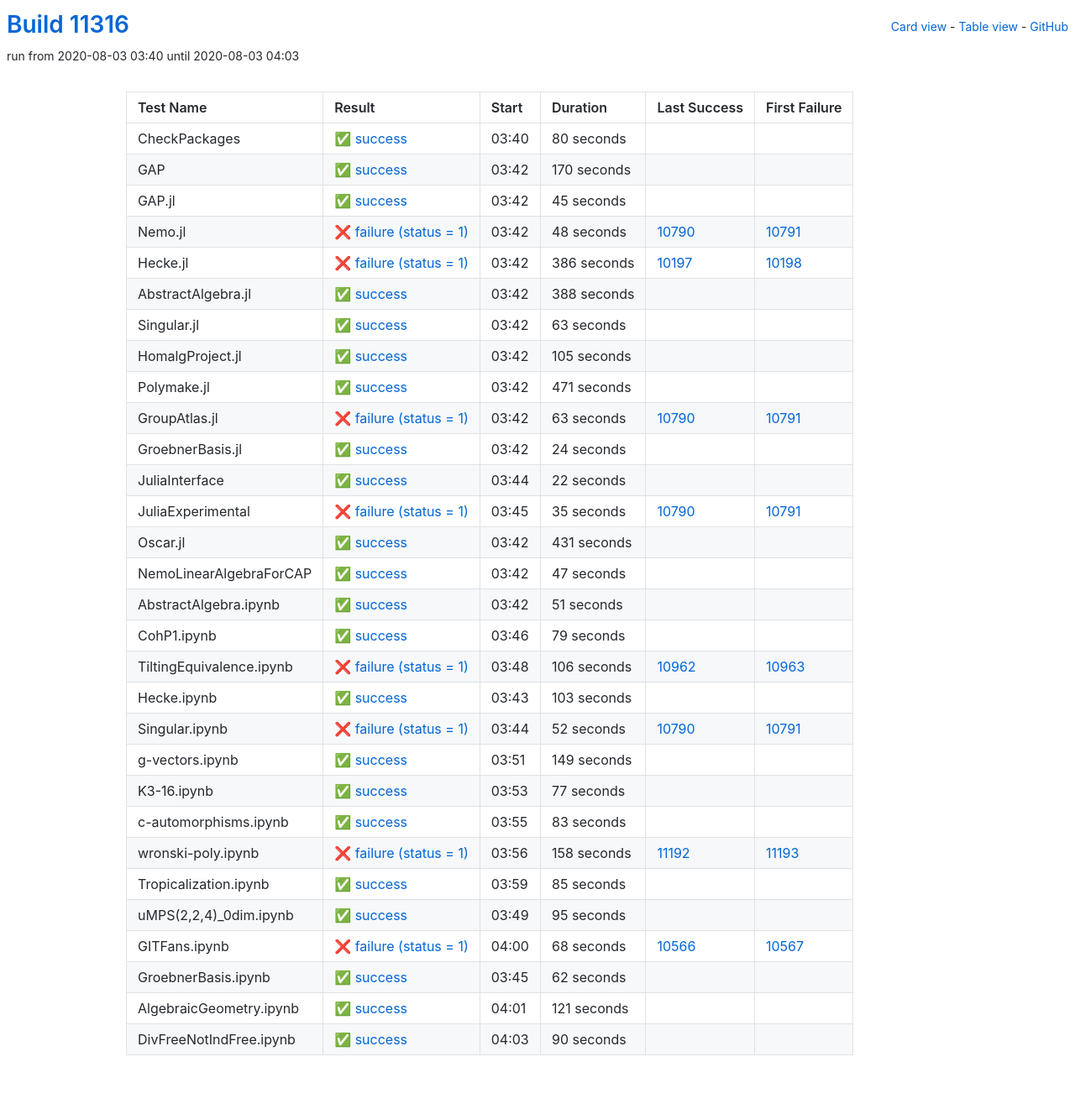
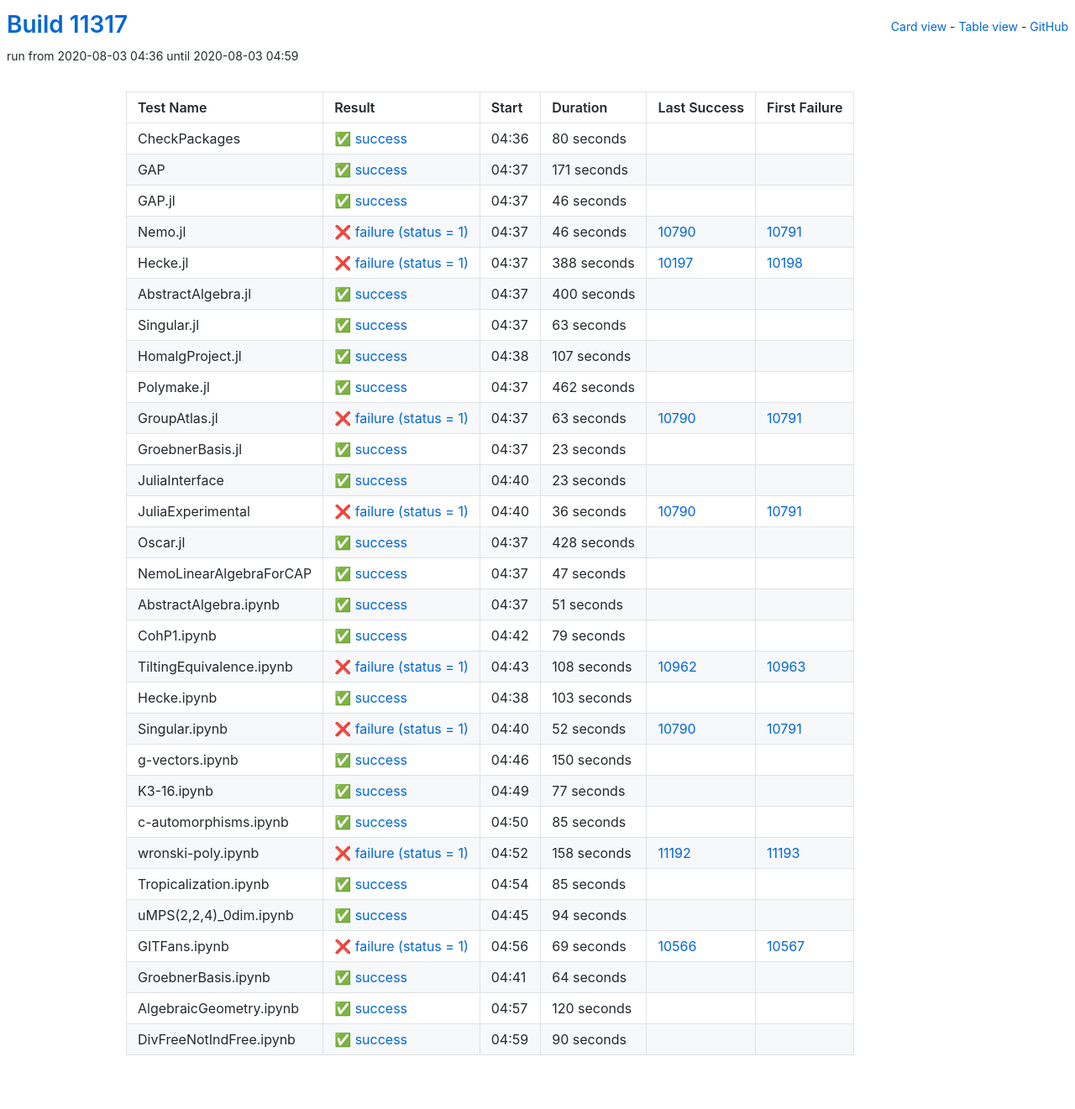
Before and after one commit to oscar-system/oscar-ci-status, a Jekyll site: the page built from table.html, in a window 1280 px wide. Shown: the whole page at 84% size. Built offline with Jekyll 4.4.1, drawn with Linux system fonts in a browser that asks for light colours.

Commit message:
Build #11317

```diff
--- a/_data/ci.yml
+++ b/_data/ci.yml
@@ -1,6 +1,6 @@
 ---
-build: 11316
-build_url: https://oscarci.mathematik.uni-kl.de/job/oscar/11316/
+build: 11317
+build_url: https://oscarci.mathematik.uni-kl.de/job/oscar/11317/
 job: oscar
 organization: oscar-system
 repo: oscar-ci-status
@@ -8,8 +8,8 @@
 tests:
 - name: CheckPackages
   id: checkpackages
-  log: https://oscarci.mathematik.uni-kl.de/job/oscar/11316/artifact/logs/build-11316/CheckPackages.log
-  start: 2020-08-03 03:40
+  log: https://oscarci.mathematik.uni-kl.de/job/oscar/11317/artifact/logs/build-11317/CheckPackages.log
+  start: 2020-08-03 04:36
   success: true
   exitcode: 0
   status: success
@@ -20,68 +20,68 @@
   first_failure_url:
 - name: GAP
   id: gap
-  log: https://oscarci.mathematik.uni-kl.de/job/oscar/11316/artifact/logs/build-11316/GAP.log
-  start: 2020-08-03 03:42
+  log: https://oscarci.mathematik.uni-kl.de/job/oscar/11317/artifact/logs/build-11317/GAP.log
+  start: 2020-08-03 04:37
   success: true
   exitcode: 0
   status: success
-  duration: 170
+  duration: 171
   last_success: false
   last_success_url:
   first_failure: false
   first_failure_url:
 - name: GAP.jl
   id: gap-jl
-  log: https://oscarci.mathematik.uni-kl.de/job/oscar/11316/artifact/logs/build-11316/GAP.jl.log
-  start: 2020-08-03 03:42
+  log: https://oscarci.mathematik.uni-kl.de/job/oscar/11317/artifact/logs/build-11317/GAP.jl.log
+  start: 2020-08-03 04:37
   success: true
   exitcode: 0
   status: success
-  duration: 45
+  duration: 46
   last_success: false
   last_success_url:
   first_failure: false
   first_failure_url:
 - name: Nemo.jl
   id: nemo-jl
-  log: https://oscarci.mathematik.uni-kl.de/job/oscar/11316/artifact/logs/build-11316/Nemo.jl.log
-  start: 2020-08-03 03:42
+  log: https://oscarci.mathematik.uni-kl.de/job/oscar/11317/artifact/logs/build-11317/Nemo.jl.log
+  start: 2020-08-03 04:37
   success: false
   exitcode: 1
   status: failure
-  duration: 48
+  duration: 46
   last_success: 10790
   last_success_url: https://oscarci.mathematik.uni-kl.de/job/oscar/10790/
   first_failure: 10791
   first_failure_url: https://oscarci.mathematik.uni-kl.de/job/oscar/10791/
 - name: Hecke.jl
   id: hecke-jl
-  log: https://oscarci.mathematik.uni-kl.de/job/oscar/11316/artifact/logs/build-11316/Hecke.jl.log
-  start: 2020-08-03 03:42
+  log: https://oscarci.mathematik.uni-kl.de/job/oscar/11317/artifact/logs/build-11317/Hecke.jl.log
+  start: 2020-08-03 04:37
   success: false
   exitcode: 1
   status: failure
-  duration: 386
+  duration: 388
   last_success: 10197
   last_success_url: https://oscarci.mathematik.uni-kl.de/job/oscar/10197/
   first_failure: 10198
   first_failure_url: https://oscarci.mathematik.uni-kl.de/job/oscar/10198/
 - name: AbstractAlgebra.jl
   id: abstractalgebra-jl
-  log: https://oscarci.mathematik.uni-kl.de/job/oscar/11316/artifact/logs/build-11316/AbstractAlgebra.jl.log
-  start: 2020-08-03 03:42
+  log: https://oscarci.mathematik.uni-kl.de/job/oscar/11317/artifact/logs/build-11317/AbstractAlgebra.jl.log
+  start: 2020-08-03 04:37
   success: true
   exitcode: 0
   status: success
-  duration: 388
+  duration: 400
   last_success: false
   last_success_url:
   first_failure: false
   first_failure_url:
 - name: Singular.jl
   id: singular-jl
-  log: https://oscarci.mathematik.uni-kl.de/job/oscar/11316/artifact/logs/build-11316/Singular.jl.log
-  start: 2020-08-03 03:42
+  log: https://oscarci.mathematik.uni-kl.de/job/oscar/11317/artifact/logs/build-11317/Singular.jl.log
+  start: 2020-08-03 04:37
   success: true
   exitcode: 0
   status: success
@@ -92,32 +92,32 @@
   first_failure_url:
 - name: HomalgProject.jl
   id: homalgproject-jl
-  log: https://oscarci.mathematik.uni-kl.de/job/oscar/11316/artifact/logs/build-11316/HomalgProject.jl.log
-  start: 2020-08-03 03:42
+  log: https://oscarci.mathematik.uni-kl.de/job/oscar/11317/artifact/logs/build-11317/HomalgProject.jl.log
+  start: 2020-08-03 04:38
   success: true
   exitcode: 0
   status: success
-  duration: 105
+  duration: 107
   last_success: false
   last_success_url:
   first_failure: false
   first_failure_url:
 - name: Polymake.jl
   id: polymake-jl
-  log: https://oscarci.mathematik.uni-kl.de/job/oscar/11316/artifact/logs/build-11316/Polymake.jl.log
-  start: 2020-08-03 03:42
+  log: https://oscarci.mathematik.uni-kl.de/job/oscar/11317/artifact/logs/build-11317/Polymake.jl.log
+  start: 2020-08-03 04:37
   success: true
   exitcode: 0
   status: success
-  duration: 471
+  duration: 462
   last_success: false
   last_success_url:
   first_failure: false
   first_failure_url:
 - name: GroupAtlas.jl
   id: groupatlas-jl
-  log: https://oscarci.mathematik.uni-kl.de/job/oscar/11316/artifact/logs/build-11316/GroupAtlas.jl.log
-  start: 2020-08-03 03:42
+  log: https://oscarci.mathematik.uni-kl.de/job/oscar/11317/artifact/logs/build-11317/GroupAtlas.jl.log
+  start: 2020-08-03 04:37
   success: false
   exitcode: 1
   status: failure
@@ -128,56 +128,56 @@
   first_failure_url: https://oscarci.mathematik.uni-kl.de/job/oscar/10791/
 - name: GroebnerBasis.jl
   id: groebnerbasis-jl
-  log: https://oscarci.mathematik.uni-kl.de/job/oscar/11316/artifact/logs/build-11316/GroebnerBasis.jl.log
-  start: 2020-08-03 03:42
+  log: https://oscarci.mathematik.uni-kl.de/job/oscar/11317/artifact/logs/build-11317/GroebnerBasis.jl.log
+  start: 2020-08-03 04:37
   success: true
   exitcode: 0
   status: success
-  duration: 24
+  duration: 23
   last_success: false
   last_success_url:
   first_failure: false
   first_failure_url:
 - name: JuliaInterface
   id: juliainterface
-  log: https://oscarci.mathematik.uni-kl.de/job/oscar/11316/artifact/logs/build-11316/JuliaInterface.log
-  start: 2020-08-03 03:44
+  log: https://oscarci.mathematik.uni-kl.de/job/oscar/11317/artifact/logs/build-11317/JuliaInterface.log
+  start: 2020-08-03 04:40
   success: true
   exitcode: 0
   status: success
-  duration: 22
+  duration: 23
   last_success: false
   last_success_url:
   first_failure: false
   first_failure_url:
 - name: JuliaExperimental
   id: juliaexperimental
-  log: https://oscarci.mathematik.uni-kl.de/job/oscar/11316/artifact/logs/build-11316/JuliaExperimental.log
-  start: 2020-08-03 03:45
+  log: https://oscarci.mathematik.uni-kl.de/job/oscar/11317/artifact/logs/build-11317/JuliaExperimental.log
+  start: 2020-08-03 04:40
   success: false
   exitcode: 1
   status: failure
-  duration: 35
+  duration: 36
   last_success: 10790
   last_success_url: https://oscarci.mathematik.uni-kl.de/job/oscar/10790/
   first_failure: 10791
   first_failure_url: https://oscarci.mathematik.uni-kl.de/job/oscar/10791/
 - name: Oscar.jl
   id: oscar-jl
-  log: https://oscarci.mathematik.uni-kl.de/job/oscar/11316/artifact/logs/build-11316/Oscar.jl.log
-  start: 2020-08-03 03:42
+  log: https://oscarci.mathematik.uni-kl.de/job/oscar/11317/artifact/logs/build-11317/Oscar.jl.log
+  start: 2020-08-03 04:37
   success: true
   exitcode: 0
   status: success
-  duration: 431
+  duration: 428
   last_success: false
   last_success_url:
   first_failure: false
   first_failure_url:
 - name: NemoLinearAlgebraForCAP
   id: nemolinearalgebraforcap
-  log: https://oscarci.mathematik.uni-kl.de/job/oscar/11316/artifact/logs/build-11316/NemoLinearAlgebraForCAP.log
-  start: 2020-08-03 03:42
+  log: https://oscarci.mathematik.uni-kl.de/job/oscar/11317/artifact/logs/build-11317/NemoLinearAlgebraForCAP.log
+  start: 2020-08-03 04:37
   success: true
   exitcode: 0
   status: success
@@ -188,8 +188,8 @@
   first_failure_url:
 - name: AbstractAlgebra.ipynb
   id: abstractalgebra-ipynb
-  log: https://oscarci.mathematik.uni-kl.de/job/oscar/11316/artifact/logs/build-11316/AbstractAlgebra.ipynb.log
-  start: 2020-08-03 03:42
+  log: https://oscarci.mathematik.uni-kl.de/job/oscar/11317/artifact/logs/build-11317/AbstractAlgebra.ipynb.log
+  start: 2020-08-03 04:37
   success: true
   exitcode: 0
   status: success
@@ -200,8 +200,8 @@
   first_failure_url:
 - name: CohP1.ipynb
   id: cohp1-ipynb
-  log: https://oscarci.mathematik.uni-kl.de/job/oscar/11316/artifact/logs/build-11316/CohP1.ipynb.log
-  start: 2020-08-03 03:46
+  log: https://oscarci.mathematik.uni-kl.de/job/oscar/11317/artifact/logs/build-11317/CohP1.ipynb.log
+  start: 2020-08-03 04:42
   success: true
   exitcode: 0
   status: success
@@ -212,20 +212,20 @@
   first_failure_url:
 - name: TiltingEquivalence.ipynb
   id: tiltingequivalence-ipynb
-  log: https://oscarci.mathematik.uni-kl.de/job/oscar/11316/artifact/logs/build-11316/TiltingEquivalence.ipynb.log
-  start: 2020-08-03 03:48
+  log: https://oscarci.mathematik.uni-kl.de/job/oscar/11317/artifact/logs/build-11317/TiltingEquivalence.ipynb.log
+  start: 2020-08-03 04:43
   success: false
   exitcode: 1
   status: failure
-  duration: 106
+  duration: 108
   last_success: 10962
   last_success_url: https://oscarci.mathematik.uni-kl.de/job/oscar/10962/
   first_failure: 10963
   first_failure_url: https://oscarci.mathematik.uni-kl.de/job/oscar/10963/
 - name: Hecke.ipynb
   id: hecke-ipynb
-  log: https://oscarci.mathematik.uni-kl.de/job/oscar/11316/artifact/logs/build-11316/Hecke.ipynb.log
-  start: 2020-08-03 03:43
+  log: https://oscarci.mathematik.uni-kl.de/job/oscar/11317/artifact/logs/build-11317/Hecke.ipynb.log
+  start: 2020-08-03 04:38
   success: true
   exitcode: 0
   status: success
@@ -236,8 +236,8 @@
   first_failure_url:
 - name: Singular.ipynb
   id: singular-ipynb
-  log: https://oscarci.mathematik.uni-kl.de/job/oscar/11316/artifact/logs/build-11316/Singular.ipynb.log
-  start: 2020-08-03 03:44
+  log: https://oscarci.mathematik.uni-kl.de/job/oscar/11317/artifact/logs/build-11317/Singular.ipynb.log
+  start: 2020-08-03 04:40
   success: false
   exitcode: 1
   status: failure
@@ -248,20 +248,20 @@
   first_failure_url: https://oscarci.mathematik.uni-kl.de/job/oscar/10791/
 - name: g-vectors.ipynb
   id: g-vectors-ipynb
-  log: https://oscarci.mathematik.uni-kl.de/job/oscar/11316/artifact/logs/build-11316/g-vectors.ipynb.log
-  start: 2020-08-03 03:51
+  log: https://oscarci.mathematik.uni-kl.de/job/oscar/11317/artifact/logs/build-11317/g-vectors.ipynb.log
+  start: 2020-08-03 04:46
   success: true
   exitcode: 0
   status: success
-  duration: 149
+  duration: 150
   last_success: false
   last_success_url:
   first_failure: false
   first_failure_url:
 - name: K3-16.ipynb
   id: k3-16-ipynb
-  log: https://oscarci.mathematik.uni-kl.de/job/oscar/11316/artifact/logs/build-11316/K3-16.ipynb.log
-  start: 2020-08-03 03:53
+  log: https://oscarci.mathematik.uni-kl.de/job/oscar/11317/artifact/logs/build-11317/K3-16.ipynb.log
+  start: 2020-08-03 04:49
   success: true
   exitcode: 0
   status: success
@@ -272,20 +272,20 @@
   first_failure_url:
 - name: c-automorphisms.ipynb
   id: c-automorphisms-ipynb
-  log: https://oscarci.mathematik.uni-kl.de/job/oscar/11316/artifact/logs/build-11316/c-automorphisms.ipynb.log
-  start: 2020-08-03 03:55
+  log: https://oscarci.mathematik.uni-kl.de/job/oscar/11317/artifact/logs/build-11317/c-automorphisms.ipynb.log
+  start: 2020-08-03 04:50
   success: true
   exitcode: 0
   status: success
-  duration: 83
+  duration: 85
   last_success: false
   last_success_url:
   first_failure: false
   first_failure_url:
 - name: wronski-poly.ipynb
   id: wronski-poly-ipynb
-  log: https://oscarci.mathematik.uni-kl.de/job/oscar/11316/artifact/logs/build-11316/wronski-poly.ipynb.log
-  start: 2020-08-03 03:56
+  log: https://oscarci.mathematik.uni-kl.de/job/oscar/11317/artifact/logs/build-11317/wronski-poly.ipynb.log
+  start: 2020-08-03 04:52
   success: false
   exitcode: 1
   status: failure
@@ -296,8 +296,8 @@
   first_failure_url: https://oscarci.mathematik.uni-kl.de/job/oscar/11193/
 - name: Tropicalization.ipynb
   id: tropicalization-ipynb
-  log: https://oscarci.mathematik.uni-kl.de/job/oscar/11316/artifact/logs/build-11316/Tropicalization.ipynb.log
-  start: 2020-08-03 03:59
+  log: https://oscarci.mathematik.uni-kl.de/job/oscar/11317/artifact/logs/build-11317/Tropicalization.ipynb.log
+  start: 2020-08-03 04:54
   success: true
   exitcode: 0
   status: success
@@ -308,56 +308,56 @@
   first_failure_url:
 - name: uMPS(2,2,4)_0dim.ipynb
   id: umps-2-2-4-0dim-ipynb
-  log: https://oscarci.mathematik.uni-kl.de/job/oscar/11316/artifact/logs/build-11316/uMPS-2-2-4-_0dim.ipynb.log
-  start: 2020-08-03 03:49
+  log: https://oscarci.mathematik.uni-kl.de/job/oscar/11317/artifact/logs/build-11317/uMPS-2-2-4-_0dim.ipynb.log
+  start: 2020-08-03 04:45
   success: true
   exitcode: 0
   status: success
-  duration: 95
+  duration: 94
   last_success: false
   last_success_url:
   first_failure: false
   first_failure_url:
 - name: GITFans.ipynb
   id: gitfans-ipynb
-  log: https://oscarci.mathematik.uni-kl.de/job/oscar/11316/artifact/logs/build-11316/GITFans.ipynb.log
-  start: 2020-08-03 04:00
+  log: https://oscarci.mathematik.uni-kl.de/job/oscar/11317/artifact/logs/build-11317/GITFans.ipynb.log
+  start: 2020-08-03 04:56
   success: false
   exitcode: 1
   status: failure
-  duration: 68
+  duration: 69
   last_success: 10566
   last_success_url: https://oscarci.mathematik.uni-kl.de/job/oscar/10566/
   first_failure: 10567
   first_failure_url: https://oscarci.mathematik.uni-kl.de/job/oscar/10567/
 - name: GroebnerBasis.ipynb
   id: groebnerbasis-ipynb
-  log: https://oscarci.mathematik.uni-kl.de/job/oscar/11316/artifact/logs/build-11316/GroebnerBasis.ipynb.log
-  start: 2020-08-03 03:45
+  log: https://oscarci.mathematik.uni-kl.de/job/oscar/11317/artifact/logs/build-11317/GroebnerBasis.ipynb.log
+  start: 2020-08-03 04:41
   success: true
   exitcode: 0
   status: success
-  duration: 62
+  duration: 64
   last_success: false
   last_success_url:
   first_failure: false
   first_failure_url:
 - name: AlgebraicGeometry.ipynb
   id: algebraicgeometry-ipynb
-  log: https://oscarci.mathematik.uni-kl.de/job/oscar/11316/artifact/logs/build-11316/AlgebraicGeometry.ipynb.log
-  start: 2020-08-03 04:01
+  log: https://oscarci.mathematik.uni-kl.de/job/oscar/11317/artifact/logs/build-11317/AlgebraicGeometry.ipynb.log
+  start: 2020-08-03 04:57
   success: true
   exitcode: 0
   status: success
-  duration: 121
+  duration: 120
   last_success: false
   last_success_url:
   first_failure: false
   first_failure_url:
 - name: DivFreeNotIndFree.ipynb
   id: divfreenotindfree-ipynb
-  log: https://oscarci.mathematik.uni-kl.de/job/oscar/11316/artifact/logs/build-11316/DivFreeNotIndFree.ipynb.log
-  start: 2020-08-03 04:03
+  log: https://oscarci.mathematik.uni-kl.de/job/oscar/11317/artifact/logs/build-11317/DivFreeNotIndFree.ipynb.log
+  start: 2020-08-03 04:59
   success: true
   exitcode: 0
   status: success
```
Also changed, not shown: README.md.
